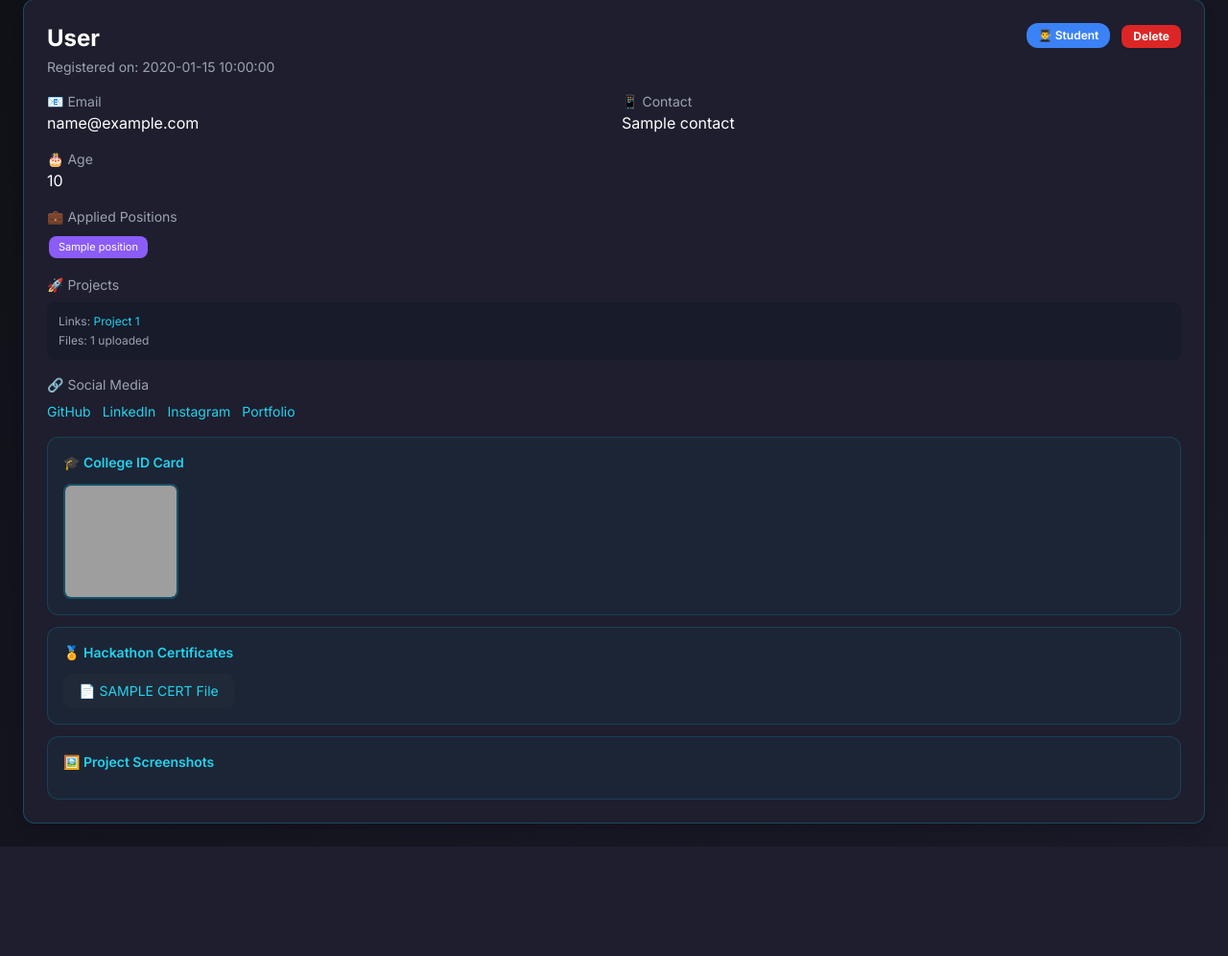
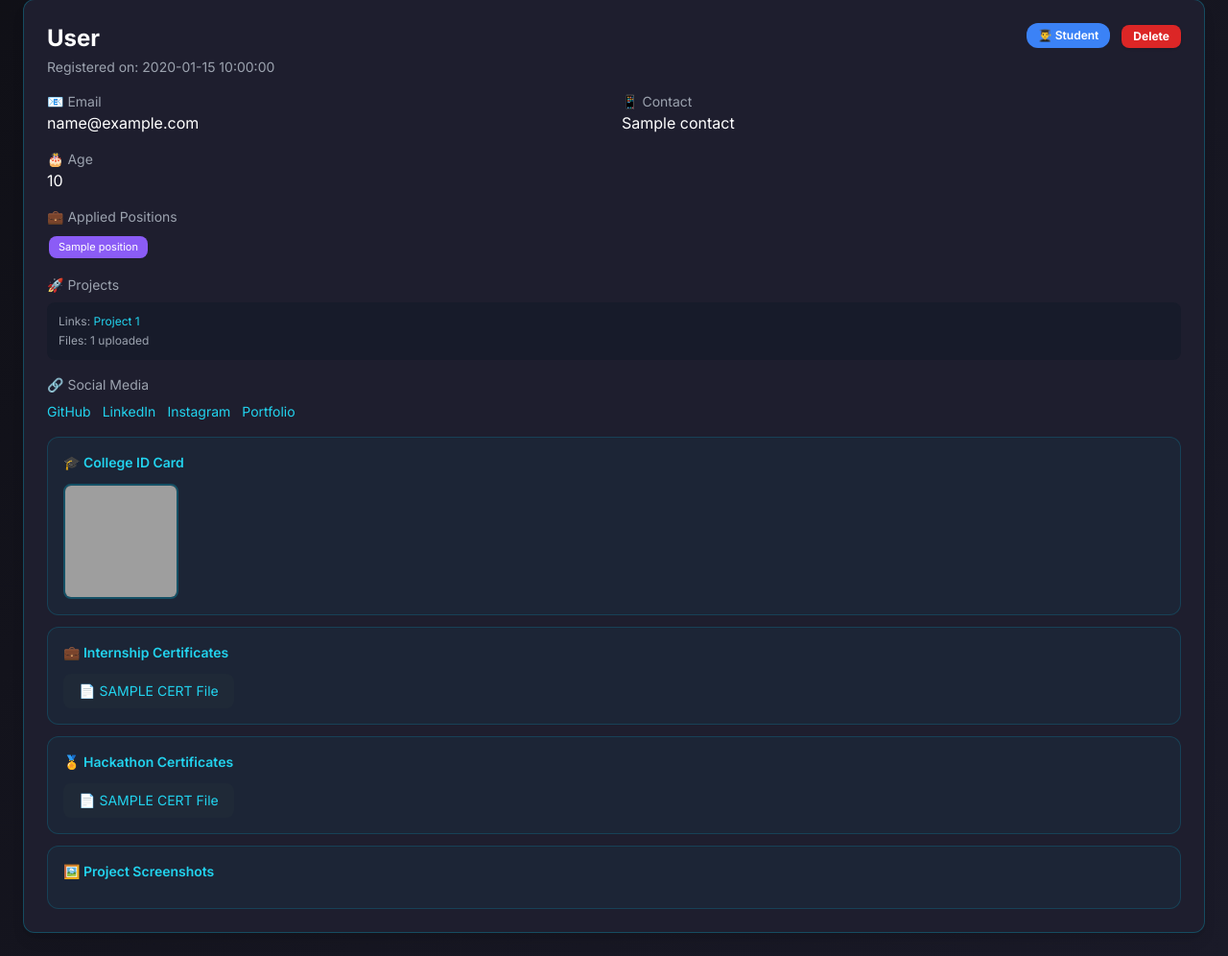
Before and after one commit to 25umesh/IgnividhaTech, a Flask app: template templates/registrations.html in a window 1280 px wide. Shown: the part 209-1205 px from the top of the page at 96% size. Before the commit the page ends 1091 px from the top, so only its background shows below. Run offline with Flask 3, Linux system fonts and the light colour scheme; the template is opened without the code that fills it: most values are stand-ins (such as "Sample title", 1, 10 or a date in 2020); some libraries are stand-ins or nearby versions; grey boxes are pictures that could not be loaded.

Commit message:
Describe your changes here

```diff
--- a/app.py
+++ b/app.py
@@ -12,23 +12,36 @@ from flask import (
     abort,
 )
 from werkzeug.utils import secure_filename
+from dotenv import load_dotenv
+
+# Load environment variables from .env file for local development
+load_dotenv()
 
 # Initialize app
 app = Flask(__name__)
 app.secret_key = os.environ.get("SECRET_KEY", "dev-secret-key")
 
-# Uploads
-UPLOAD_FOLDER = 'uploads'
+
+# --- DEPLOYMENT-READY STORAGE CONFIGURATION ---
+
+# Use the persistent disk path from the hosting environment, or a local folder '.' if running locally
+DATA_DIR = os.environ.get('RENDER_DISK_PATH', '.')
+
+# 1. Define paths for your data files using the DATA_DIR
+REGISTRATIONS_FILE = os.path.join(DATA_DIR, 'registrations.json')
+QUERIES_FILE = os.path.join(DATA_DIR, 'queries.json')
+
+# 2. Define path for file uploads using the DATA_DIR
+UPLOAD_FOLDER = os.path.join(DATA_DIR, 'uploads')
+os.makedirs(UPLOAD_FOLDER, exist_ok=True)  # Create the folder if it doesn't exist
+
+# 3. Configure Flask to use the upload folder and set limits
 app.config['UPLOAD_FOLDER'] = UPLOAD_FOLDER
 app.config['MAX_CONTENT_LENGTH'] = 50 * 1024 * 1024  # 50 MB max upload
 ALLOWED_EXTENSIONS = {
     'png', 'jpg', 'jpeg', 'gif', 'webp', 'pdf', 'docx', 'zip'
 }
-os.makedirs(UPLOAD_FOLDER, exist_ok=True)
-
-# Simple storage using JSON files
-REGISTRATIONS_FILE = 'registrations.json'
-QUERIES_FILE = 'queries.json'
+# --- END OF STORAGE CONFIGURATION ---
 
 
 def allowed_file(filename):
@@ -130,6 +143,7 @@ def register():
             )
             return redirect(request.url)
 
+
         # Hackathon certificates (required at least one)
         hackathon_cert_files = request.files.getlist('hackathon_cert[]')
         hackathon_certificates = []
@@ -139,6 +153,17 @@ def register():
                 hackathon_certificates.append(stored)
         if not hackathon_certificates:
             flash("Please upload at least one Hackathon certificate.", "error")
+            return redirect(request.url)
+
+        # Internship certificates (up to 10, required for graduates, optional for students)
+        internship_cert_files = request.files.getlist('internship_cert[]')
+        internship_certificates = []
+        for f in internship_cert_files[:10]:
+            stored = save_file(f)
+            if stored:
+                internship_certificates.append(stored)
+        if status == 'Graduate' and not internship_certificates:
+            flash("Please upload at least one Internship certificate (required for graduates).", "error")
             return redirect(request.url)
 
         # College ID (students only)
@@ -203,6 +228,7 @@ def register():
             'instagram_proof': insta_filename,
             'college_id': college_id_filename,
             'hackathon_certificates': hackathon_certificates,
+            'internship_certificates': internship_certificates,
             'social_media': social_media,
         }
         regs.insert(0, registration)
--- a/requirements.txt
+++ b/requirements.txt
@@ -6,3 +6,4 @@ blinker==1.9.0
 click==8.3.0
 gunicorn==23.0.0
 Flask-Cors==5.0.0
+python-dotenv==1.0.0
--- a/templates/registrations.html
+++ b/templates/registrations.html
@@ -233,6 +233,30 @@
                     </div>
                     {% endif %}
 
+
+                    {% if reg.internship_certificates|length > 0 %}
+                    <div class="photo-section">
+                        <p class="text-cyan-400 text-sm font-semibold mb-3">💼 Internship Certificates</p>
+                        <div class="flex flex-wrap gap-4">
+                            {% for cert in reg.internship_certificates %}
+                                {% set cert_ext = cert.split('.')[-1].lower() %}
+                                {% if cert_ext in ['jpg', 'jpeg', 'png', 'gif', 'webp'] %}
+                                <div>
+                                    <img src="{{ url_for('uploaded_file', filename=cert) }}"
+                                         alt="Internship Certificate {{ loop.index }}"
+                                         class="image-thumbnail"
+                                         onclick="openModal(this.src, '{{ reg.fullname }} - Internship Certificate {{ loop.index }}')">
+                                </div>
+                                {% else %}
+                                <div>
+                                    <a href="{{ url_for('uploaded_file', filename=cert) }}" target="_blank" class="inline-flex items-center bg-gray-800 hover:bg-gray-700 text-cyan-400 px-4 py-2 rounded-lg text-sm font-medium transition">📄 {{ cert_ext.upper() }} File</a>
+                                </div>
+                                {% endif %}
+                            {% endfor %}
+                        </div>
+                    </div>
+                    {% endif %}
+
                     {% if reg.hackathon_certificates|length > 0 %}
                     <div class="photo-section">
                         <p class="text-cyan-400 text-sm font-semibold mb-3">🏅 Hackathon Certificates</p>
```
Also changed, not shown: templates/register.html (+27 -3 lines), static/background.jpg (deleted), 1 other file.
